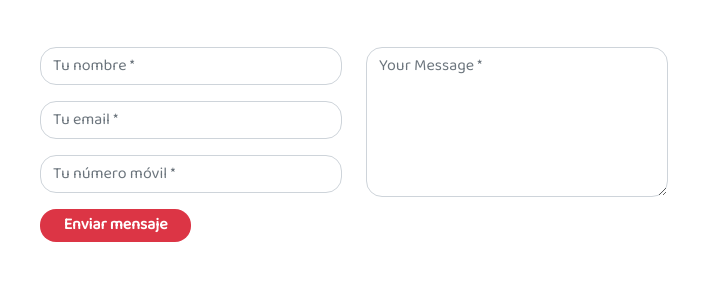
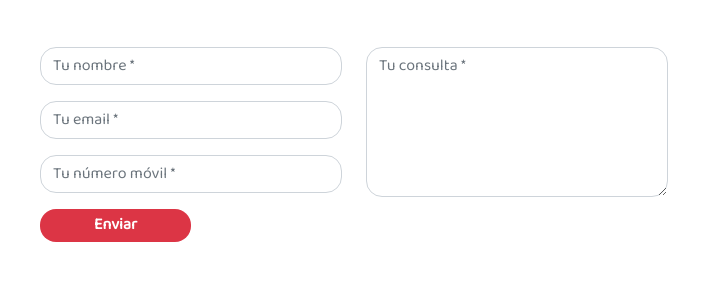
Before and after one commit to NicolasAguero/Proyecto2entrega, a website: page views/inscripción.html in a window 1280 px wide. Shown: the part 413-705 px from the top of the page, 286-994 px from the left. Drawn offline with nearby package versions, Linux system fonts and the light colour scheme.

Commit message:
Proyecto segunda entrega

```diff
--- a/styles.scss
+++ b/styles.scss
@@ -289,7 +289,7 @@ li {
     cursor: pointer;
 }
 
-//* ESTILOS CARROUSEL*//
+//* ESTILOS CARDS*//
 @import url("https://fonts.googleapis.com/css2?family=Baloo+2&display=swap");
 $main-green: #79dd09 !default;
 $main-green-rgb-015: rgba(121, 221, 9, 0.1) !default;
--- a/views/inscripción.html
+++ b/views/inscripción.html
@@ -77,12 +77,12 @@
                         <input type="text" name="txtPhone" class="form-control" placeholder="Tu número móvil *" value="" />
                     </div>
                     <div class="form-group">
-                        <input type="submit" name="btnSubmit" class="btnContact" value="Enviar mensaje" />
+                        <input type="submit" name="btnSubmit" class="btnContact" value="Enviar" />
                     </div>
                 </div>
-                <div class="col-md-6">
+                <div class="col-md-6 container-fluid">
                     <div class="form-group">
-                        <textarea name="txtMsg" class="form-control" placeholder="Your Message *" style="width: 100%; height: 150px;"></textarea>
+                        <textarea name="txtMsg" class="form-control" placeholder="Tu consulta *" style="width: 100%; height: 150px;"></textarea>
                     </div>
                 </div>
             </div>
```
